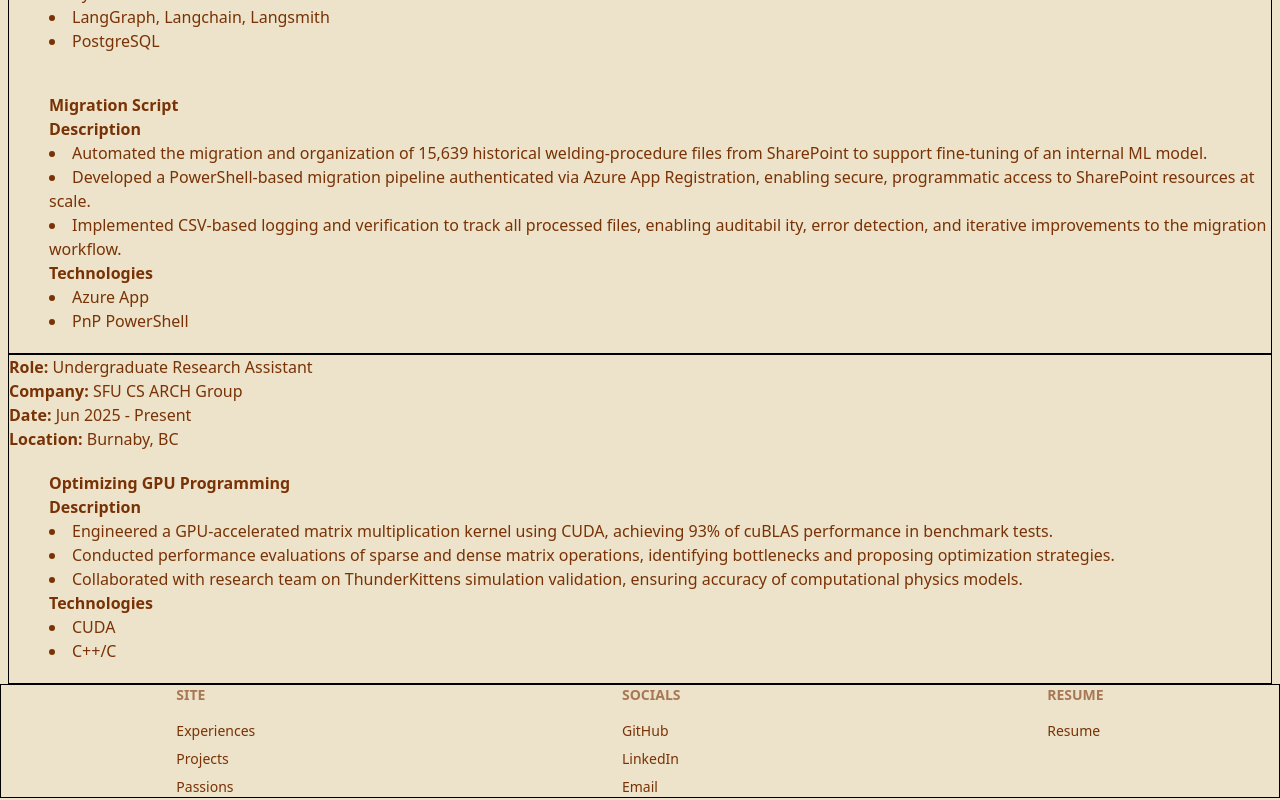
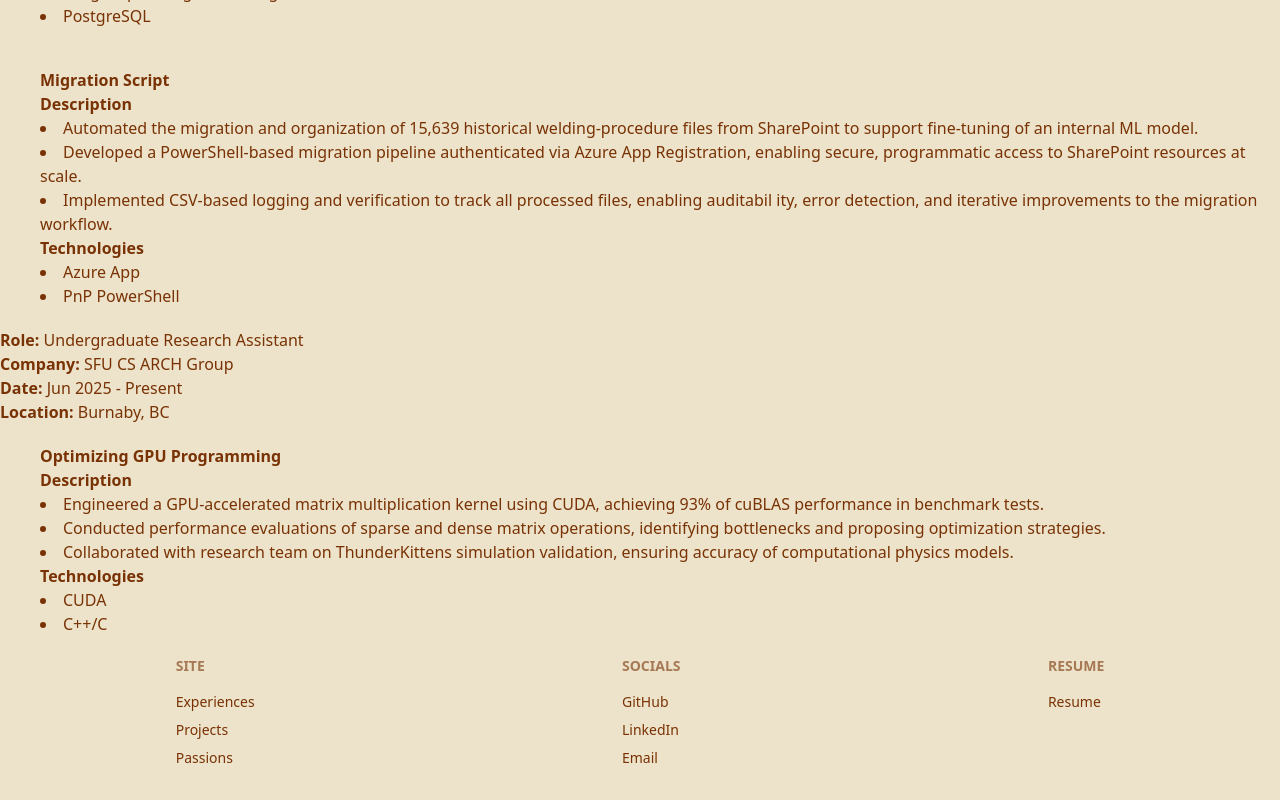
Before and after one commit to maximenewman/portfolio, a Next.js app: page /experiences in a window 1280 px wide. Shown: the part 708-1508 px from the top of the page. After the commit the page ends 1478 px from the top, so only its background shows below. Built offline with nearby package versions, Linux system fonts and the light colour scheme.

Commit message:
added ci for github, and added linting as well as removing borders for main website

```diff
--- a/app/components/footer.tsx
+++ b/app/components/footer.tsx
@@ -3,7 +3,7 @@
 
 export default function Footer(){
     return (
-        <div className="footer footer-horizontal justify-items-center border border-black">
+        <div className="footer footer-horizontal justify-items-center">
             <nav>
                 <h6 className="footer-title">Site</h6>
                 <Link href="/experiences">Experiences</Link>
--- a/app/experiences/components/display_experiences.tsx
+++ b/app/experiences/components/display_experiences.tsx
@@ -5,7 +5,7 @@
     return (
         <div className="">
             {experiences.map( (experience, index) => (
-                <div key={index} className="border border-black mx-2">
+                <div key={index} className="">
                     <h2><strong>Role:</strong> {experience.role}</h2>
                     <h2><strong>Company:</strong> {experience.company}</h2>
                     <h2><strong>Date:</strong> {experience.date}</h2>
```
Also changed, not shown: package.json (+7 -0 lines), 1 other file (tests, documents, lock files or other folders).
